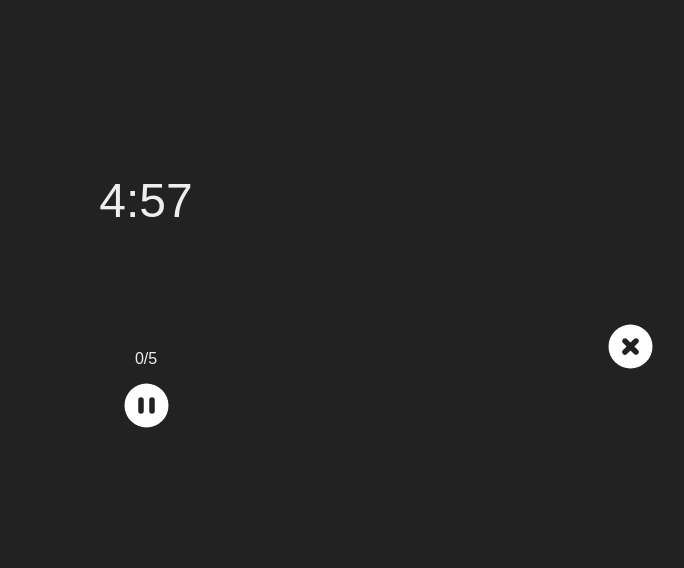
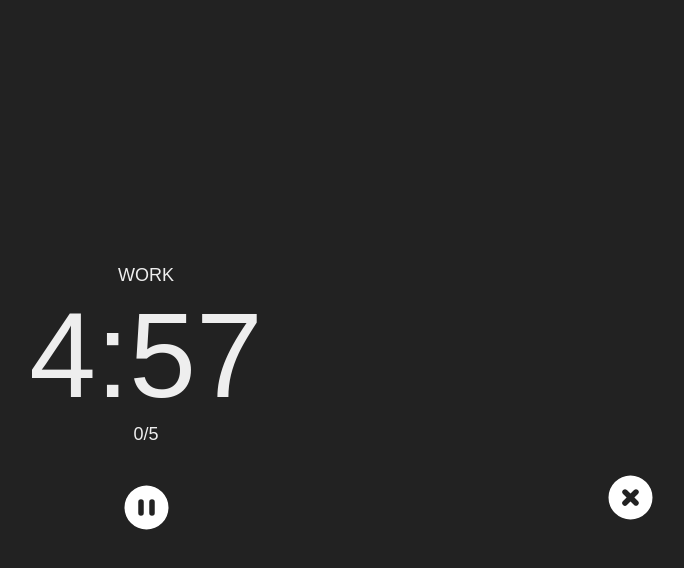
Before and after one commit to CottageCabbage/Tomato-Salad, a Vue app: page /Inputs in a window 1280 px wide. Both pictures are taken after typing "5", "5", "5", "5" into the empty fields and a click on the button "Start Pomodoro". Shown: the top 568 px of the page, without its empty margins (494-1178 px from the left). Built offline with nearby package versions, Linux system fonts and the light colour scheme.

Commit message:
Changes to timer css

```diff
--- a/src/assets/styles/timer.css
+++ b/src/assets/styles/timer.css
@@ -1,70 +1,31 @@
-#timer-display-container {
+#timerContainer {
 	position: relative;
 	width: 100%;
-	display: flex;
-	justify-content: center;
-	align-items: center;
-	flex-direction: column;
-	padding-top: 50px;
-}
-
-/* TIMER */
-.base-timer {
-	position: relative;
-	width: 300px;
-	height: 300px;
-}
-
-.base-timer__svg {
-	transform: scaleX(-1);
-}
-
-.base-timer__circle {
-	fill: none;
-	stroke: none;
-}
-
-.base-timer__path-elapsed {
-	stroke-width: 7px;
-	stroke: grey;
-}
-
-.base-timer__path-remaining {
-	stroke-width: 7px;
-	stroke-linecap: round;
-	transform: rotate(90deg);
-	transform-origin: center;
-	transition: 1s linear all;
-	fill-rule: nonzero;
-	stroke: currentColor;
-}
-
-.base-timer__path-remaining.green {
-	color: rgb(65, 184, 131);
-}
-
-.base-timer__path-remaining.orange {
-	color: orange;
-}
-
-.base-timer__path-remaining.red {
-	color: red;
-}
-
-.base-timer__label {
-	position: absolute;
-	width: 300px;
-	height: 300px;
-	top: 0;
+	height: 100vh;
 	display: flex;
 	align-items: center;
 	justify-content: center;
-	font-size: 48px;
+	flex-direction: column;
+	margin: 0;
+}
+
+#infoContainer	 {
+	display: flex;
+	flex-direction: column;
+	align-items: center;
+}
+#typeLabel, #loopsLabel {
+	text-transform: uppercase;
+	font-size: 18px;
+}
+#timerLabel {
+	font-size: 120px;
 }
 
 /* Buttons */
 #stateButtonsContainer {
 	position: relative;
+	margin-top: 25px;
 	display: flex;
 	justify-content: center;
 	width: 100%;
@@ -76,7 +37,6 @@
 	background-color: transparent;
 	border: none;
 	color: white;
-	position: relative;
 	transition: transform 0.5s, color 1s;
 }
 
@@ -98,5 +58,4 @@
 #cancel-button {
 	position: absolute !important;
 	right: 10%;
-	top: -75%;
 }
--- a/src/views/Timer.vue
+++ b/src/views/Timer.vue
@@ -1,26 +1,14 @@
 <template>
 
-  <div id="timer-display-container">
+  <div id="timerContainer">
 
-    <div class="base-timer">
-      <span>{{}}</span>
-      <!-- <svg class="base-timer__svg" viewBox="0 0 100 100" xmlns="http://www.w3.org/2000/svg">
-        <g class="base-timer__circle">
-          <circle class="base-timer__path-elapsed" cx="50" cy="50" r="45"></circle>
-          <path
-            id="base-timer-path-remaining"
-            stroke-dasharray="283"
-            class="base-timer__path-remaining ${remainingPathColor}"
-            d="M 50, 50 m -45, 0 a 45,45 0 1,0 90,0 a 45,45 0 1,0 -90,0">
-          </path>
-        </g>
-      </svg> -->
-      <span id="base-timer-label" class="base-timer__label"></span>
+    <div id="infoContainer">
+      <span id="typeLabel">{{updateTypeLabel()}}</span>
+
+      <span id="timerLabel"></span>
+
+      <span id="loopsLabel">0/0</span>
     </div>
-
-    <span id="loops-completed-label">
-      0/0
-    </span>
 
     <div id="stateButtonsContainer">
       <button id="pause-button" v-if="timerPaused == false"
@@ -42,7 +30,7 @@
         </svg>
       </button>
 
-      <button id="cancel-button">
+      <button id="cancel-button" @click="timer.cancel(); timerPaused = false">
         <svg xmlns="http://www.w3.org/2000/svg" class="h-5 w-5" viewBox="0 0 20 20" fill="currentColor">
           <path fill-rule="evenodd"
             d="M10 18a8 8 0 100-16 8 8 0 000 16zM8.707 7.293a1 1 0 00-1.414 1.414L8.586 10l-1.293
@@ -57,6 +45,7 @@
 </template>
 <script>
 import '@/assets/styles/timer.css'
+import router from '@/router'
 
 import windchimeAudio from '@/assets/audio/windchime.mp3'
 import crowdCheerAudio from '@/assets/audio/crowd_cheer.mp3'
@@ -105,7 +94,7 @@ export default {
         // if (seconds) below '10', add a '0' in front of it.
         s = (s < 10 ? '0' : '') + s
         // update timer label
-        document.getElementById('base-timer-label').innerHTML = m + ':' + s
+        document.getElementById('timerLabel').innerHTML = m + ':' + s
 
         if (now === 0) {
           clearInterval(timer)
@@ -114,6 +103,11 @@ export default {
         }
 
         return now
+      }
+      obj.cancel = function () {
+        clearInterval(timer)
+        obj.resume = function () {}
+        router.push({ name: this.defaultTab })
       }
 
       obj.resume()
@@ -162,8 +156,18 @@ export default {
       }
     },
     updateLoopsLabel () {
-      const label = document.getElementById('loops-completed-label')
+      const label = document.getElementById('loopsLabel')
       label.innerHTML = (this.loops + '/' + this.timerValues[0].loops)
+    },
+    updateTypeLabel () {
+      switch (this.timerType) {
+        case 'work':
+          return 'WORK'
+        case 'shortBreak':
+          return 'Short Break'
+        case 'longBreak':
+          return 'Long Break'
+      }
     }
   }
 }
```
